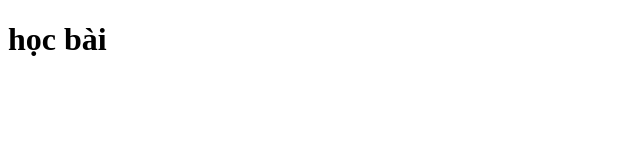
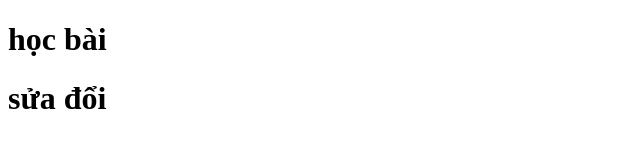
Before and after one commit to NgocTri1712/duan12, a plain HTML site: page index.html in a window 1280 px wide. Shown: the whole page, without its empty margins (0-640 px from the left). Drawn offline with Linux system fonts and the light colour scheme.

Commit message:
sửa đổi lần 1

```diff
--- a/index.html
+++ b/index.html
@@ -7,5 +7,6 @@
   </head>
   <body>
     <h1>học bài</h1>
+    <h1>sửa đổi</h1>
   </body>
 </html>
```
